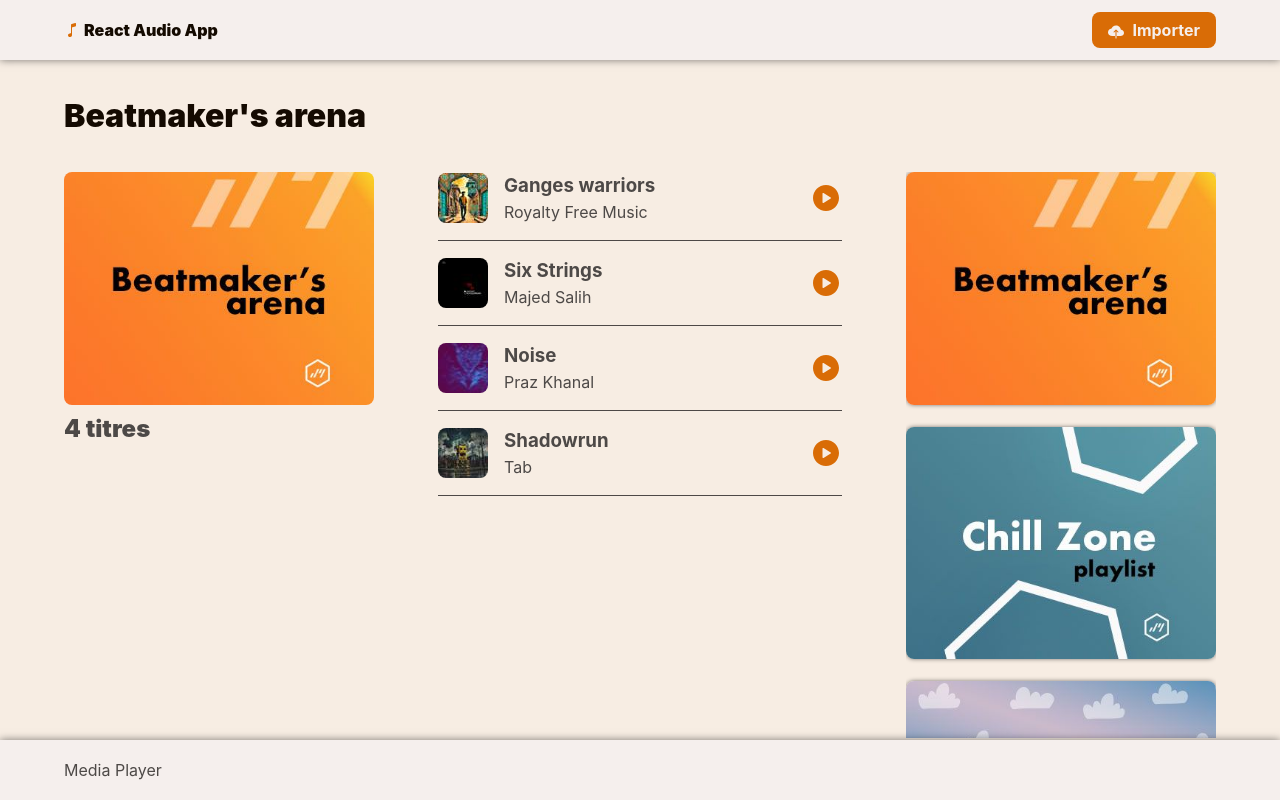
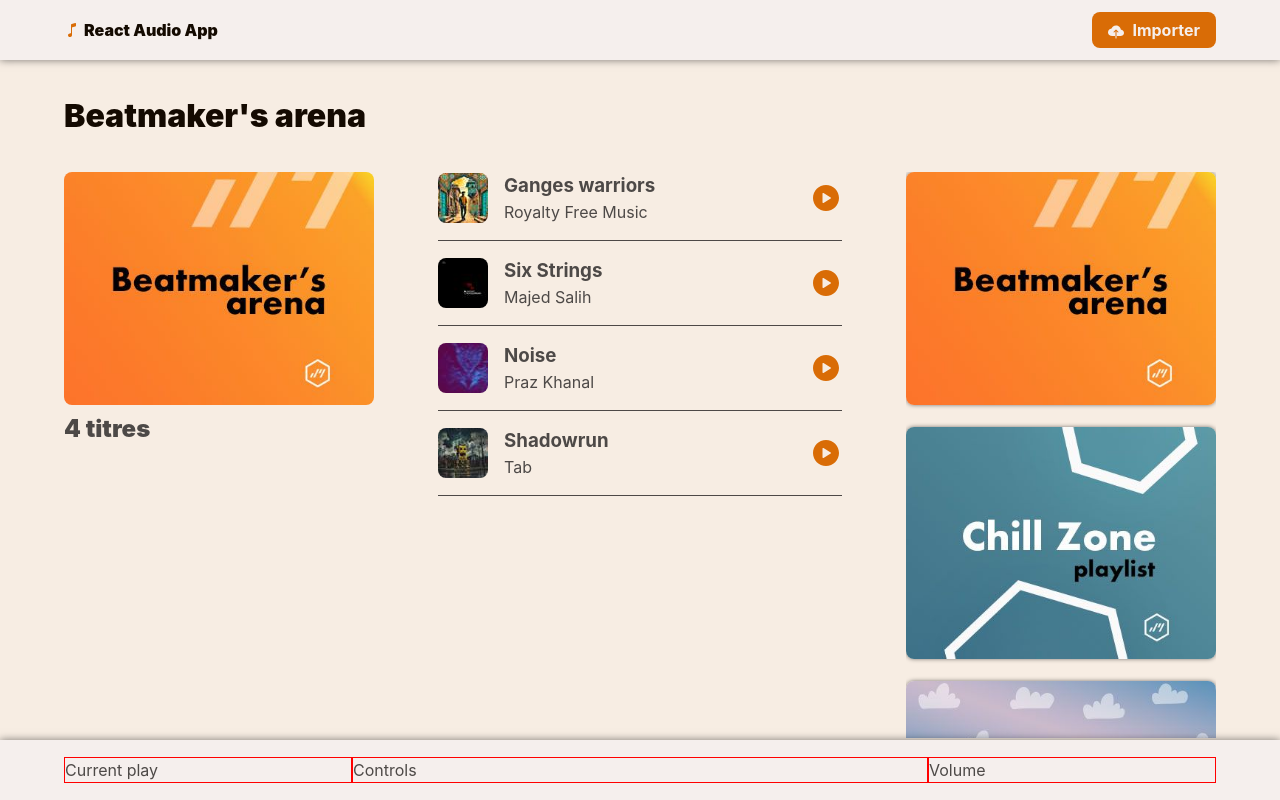
Before and after one commit to sylvain-galoustoff/react-audio, a React (Vite) app: page /category/1 in a window 1280 px wide. Built offline with nearby package versions, Linux system fonts and the light colour scheme.

Commit message:
Add Track Context

```diff
--- a/src/components/MediaPlayer/MediaPlayer.tsx
+++ b/src/components/MediaPlayer/MediaPlayer.tsx
@@ -1,7 +1,19 @@
 import styles from "./style.module.css";
 
 function MediaPlayer() {
-  return <div id={styles.mediaPlayer}>Media Player</div>;
+  return (
+    <div id={styles.mediaPlayer}>
+      <div className={styles.playerPart} id={styles.currentPlay}>
+        Current play
+      </div>
+      <div className={styles.playerPart} id={styles.controls}>
+        Controls
+      </div>
+      <div className={styles.playerPart} id={styles.volume}>
+        Volume
+      </div>
+    </div>
+  );
 }
 
 export default MediaPlayer;
--- a/src/components/MediaPlayer/style.module.css
+++ b/src/components/MediaPlayer/style.module.css
@@ -6,5 +6,13 @@
   justify-content: space-between;
   background-color: var(--card);
   box-shadow: 0px 0px 8px 0px rgba(0, 0, 0, 0.50);
+}
 
+.playerPart {
+  border: 1px solid red;
+  width: 25%;
 }
+
+#controls {
+  width: 50%;
+}
--- a/src/components/Track/Track.tsx
+++ b/src/components/Track/Track.tsx
@@ -1,12 +1,19 @@
 import { TrackType } from "../../@types/TrackType";
 import { IoPlayCircle } from "react-icons/io5";
 import styles from "./style.module.css";
+import { useTrackContext } from "../../context/TrackContext";
 
 type TrackProps = {
   track: TrackType;
 };
 
 function Track({ track }: TrackProps) {
+  const { setTrack } = useTrackContext();
+
+  const handlePlayClick = () => {
+    setTrack(track);
+  };
+
   return (
     <div className={styles.track}>
       <div className={styles.thumbnail}>
@@ -19,7 +26,7 @@ function Track({ track }: TrackProps) {
         <h3>{track.title}</h3>
         <p>{track.artist}</p>
       </div>
-      <IoPlayCircle className={styles.play} />
+      <IoPlayCircle className={styles.play} onClick={handlePlayClick} />
     </div>
   );
 }
--- /dev/null
+++ b/src/context/TrackContext.tsx
@@ -0,0 +1,23 @@
+import { createContext, useContext, useState } from "react";
+import { TrackType } from "../@types/TrackType";
+
+type TrackContextType = {
+  track: TrackType | null;
+  setTrack: (track: TrackType | null) => void;
+};
+
+export const TrackContext = createContext<TrackContextType>({
+  track: null,
+  setTrack: () => {},
+});
+
+export const TrackContextProvider = ({ children }: { children: JSX.Element }) => {
+  const [track, setTrack] = useState<TrackType | null>(null);
+  const valueTrackContext = { track, setTrack };
+
+  return (
+    <TrackContext.Provider value={valueTrackContext}>{children}</TrackContext.Provider>
+  );
+};
+
+export const useTrackContext = () => useContext(TrackContext);
--- a/src/main.tsx
+++ b/src/main.tsx
@@ -3,11 +3,14 @@ import { createRoot } from "react-dom/client";
 import "./styles/index.css";
 import App from "./routes/App.tsx";
 import { BrowserRouter } from "react-router-dom";
+import { TrackContextProvider } from "./context/TrackContext.tsx";
 
 createRoot(document.getElementById("root")!).render(
   <StrictMode>
     <BrowserRouter>
-      <App />
+      <TrackContextProvider>
+        <App />
+      </TrackContextProvider>
     </BrowserRouter>
   </StrictMode>
 );
```
